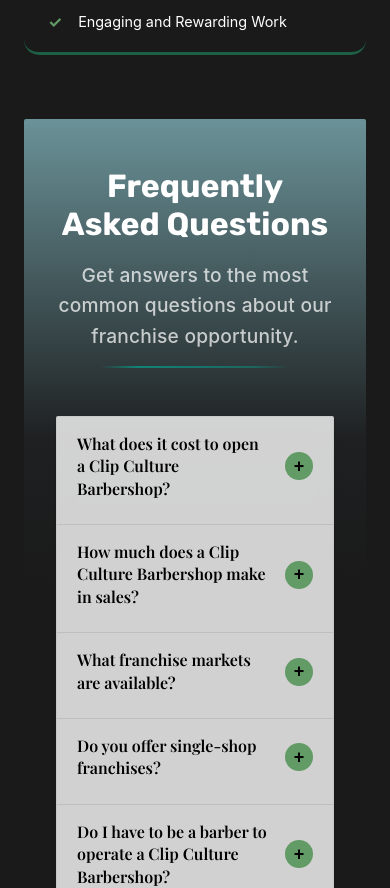
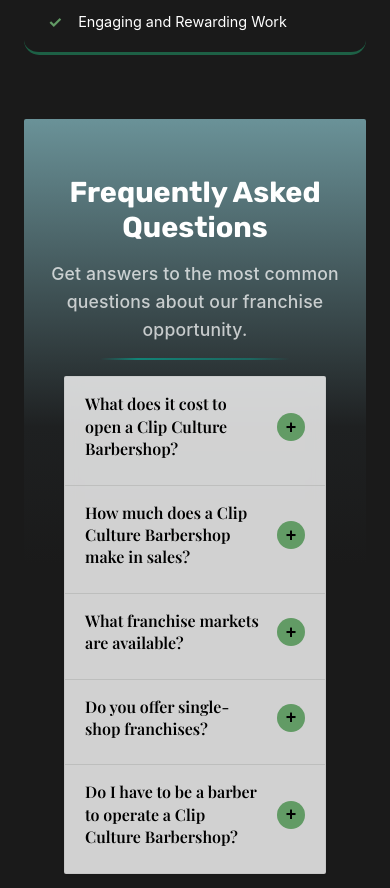
Before and after one commit to CartezDew/ClipCultureBarbershop, a React (Vite) app in the folder frontend/: page /franchise in a window 390 px wide. Shown: the part 3285-4173 px from the top of the page. Built offline with nearby package versions, Linux system fonts and the light colour scheme; a web font is replaced by a local one.

Commit message:
updated the faq section on the home page

```diff
--- a/frontend/src/styles/facts.css
+++ b/frontend/src/styles/facts.css
@@ -2,8 +2,8 @@
 
 /* Facts Component Styles */
 .w-full {
-  /* max-width: 1400px; */
-  padding: 3rem 2rem;
+  max-width: 1400px;
+  padding: 4rem 2rem;
   background: linear-gradient(0deg,rgba(26, 26, 26, 1) 55%, rgba(30, 32, 33, 1) 62%, rgba(106, 146, 152, 1) 100%);
   /* Ensure anchor scroll stops with space for fixed navbars */
   scroll-margin-top: 10px;
@@ -213,11 +213,20 @@
   .fact { transition: none !important; }
 }
 
+@media (max-width: 600px) {
+  #facts-heading {
+    font-size: 1.8rem;
+  }
+  .facts-subtitle {
+    font-size: 1.1rem;
+  }
+}
+
 
 @media (max-width: 480px) {
-  .faq-section {
-    padding: 2rem 1rem;
-  }
+  /* .faq-section {
+    padding: 2rem 0rem;
+  } */
 
   .faq-header {
     margin-bottom: 2rem;
@@ -231,4 +240,10 @@
     font-size: clamp(1.05rem, 2.7vw, 1.5rem);
     max-width: 100%;
   }
+  .w-full {
+    padding: 3.5rem 1rem;
+  }
+  .facts-accordion {
+    margin: 0 1.5rem;
+  }
 }
```
